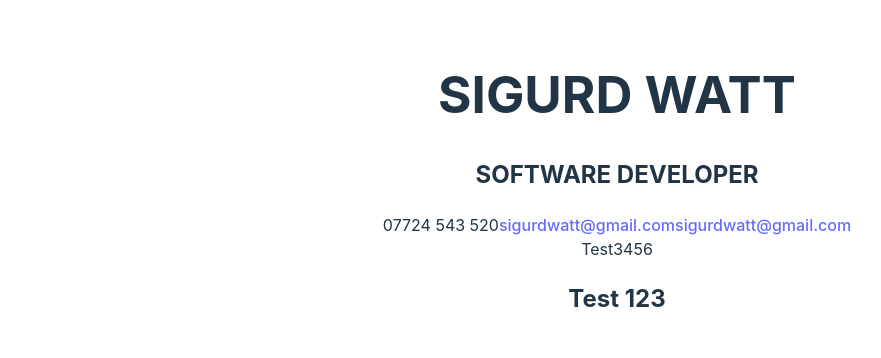
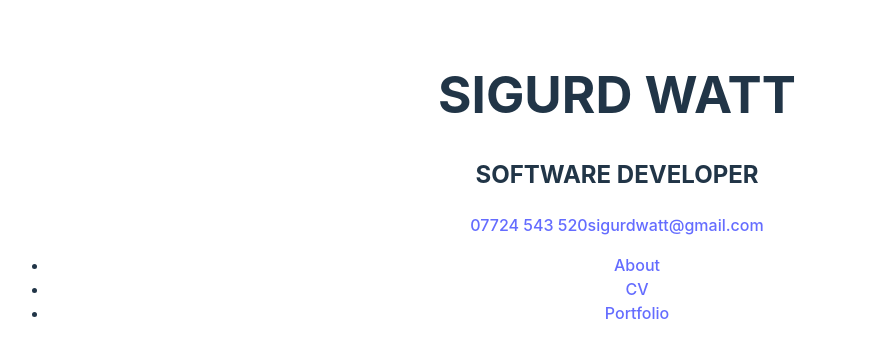
Before and after one commit to whatcodehaveyougit/portfolio-site, a React (Vite) app: page / in a window 1280 px wide. Shown: the top 358 px of the page, without its empty margins (23-904 px from the left). Built offline with nearby package versions, Linux system fonts and the light colour scheme.

Commit message:
Add react router and pages

```diff
--- a/package.json
+++ b/package.json
@@ -12,7 +12,8 @@
   },
   "dependencies": {
     "react": "^18.2.0",
-    "react-dom": "^18.2.0"
+    "react-dom": "^18.2.0",
+    "react-router-dom": "^6.22.2"
   },
   "devDependencies": {
     "@types/react": "^18.2.56",
--- a/src/App.tsx
+++ b/src/App.tsx
@@ -1,12 +1,21 @@
 import Header from './components/Header';
+import About from './pages/About';
+import CV from './pages/Cv';
+import Portfolio from './pages/Portfolio';
 import './App.css';
+import { Routes, Route } from 'react-router-dom';
 
 function App(): JSX.Element {
   return (
-    <div>
+    <div className="App">
       <Header />
-      <div>Test3456</div>
-      <h2>Test 123</h2>
+      <div>
+        <Routes>
+          <Route path="about" element={<About />} />
+          <Route path="cv" element={<CV />} />
+          <Route path="portfolio" element={<Portfolio />} />
+        </Routes>
+      </div>
     </div>
   );
 }
--- a/src/components/Header.tsx
+++ b/src/components/Header.tsx
@@ -1,13 +1,27 @@
+import { Link } from 'react-router-dom';
+
 function Header(): JSX.Element {
   return (
     <div>
       <h1>SIGURD WATT</h1>
       <h2>SOFTWARE DEVELOPER</h2>
       <div>
-        <span>07724 543 520</span>
-        <a href="tel:07724543520">sigurdwatt@gmail.com</a>
-        <a href="mailto:sigurdwatt@gmail.com?subject-Contact%20from%20patrickdobson.co.uk">sigurdwatt@gmail.com</a>
+        <a href="tel:07724543520">07724 543 520</a>
+        <a href="mailto:sigurdwatt@gmail.com?subject-Contact">sigurdwatt@gmail.com</a>
       </div>
+      <nav>
+        <ul id="menu">
+          <li>
+            <Link to="about">About</Link>
+          </li>
+          <li>
+            <Link to="cv">CV</Link>
+          </li>
+          <li>
+            <Link to="portfolio">Portfolio</Link>
+          </li>
+        </ul>
+      </nav>
     </div>
   );
 }
--- a/src/index.css
+++ b/src/index.css
@@ -29,6 +29,12 @@ h1 {
   line-height: 1.1;
 }
 
+/*  Pages  */
+
+#menu {
+  display: block;
+}
+
 @media (prefers-color-scheme: light) {
   :root {
     color: #213547;
--- a/src/main.tsx
+++ b/src/main.tsx
@@ -1,10 +1,13 @@
-import React from 'react'
-import ReactDOM from 'react-dom/client'
-import App from './App.tsx'
-import './index.css'
+import React from 'react';
+import ReactDOM from 'react-dom/client';
+import App from './App.tsx';
+import './index.css';
+import { BrowserRouter } from 'react-router-dom';
 
 ReactDOM.createRoot(document.getElementById('root')!).render(
   <React.StrictMode>
-    <App />
+    <BrowserRouter>
+      <App />
+    </BrowserRouter>
   </React.StrictMode>,
-)
+);
--- /dev/null
+++ b/src/pages/About.tsx
@@ -0,0 +1,5 @@
+function About(): JSX.Element {
+  return <div>This is the about page</div>;
+}
+
+export default About;
--- /dev/null
+++ b/src/pages/Cv.tsx
@@ -0,0 +1,5 @@
+function CV(): JSX.Element {
+  return <div>This is the CV page</div>;
+}
+
+export default CV;
--- /dev/null
+++ b/src/pages/Portfolio.tsx
@@ -0,0 +1,5 @@
+function CV(): JSX.Element {
+  return <div>This is the CV page</div>;
+}
+
+export default CV;
```
Also changed, not shown: 1 other file (tests, documents, lock files or other folders).
